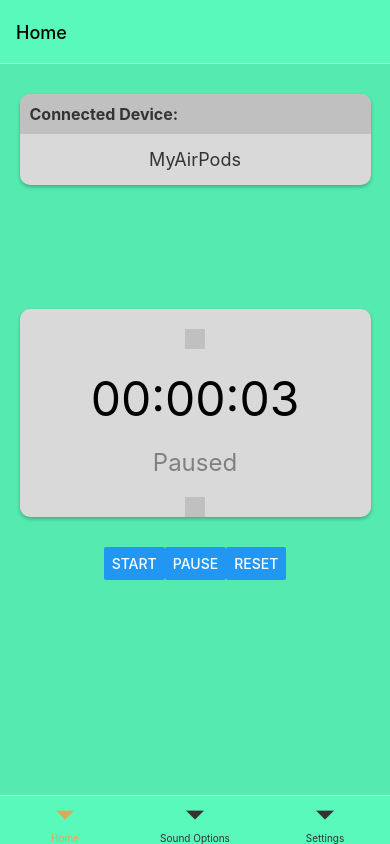
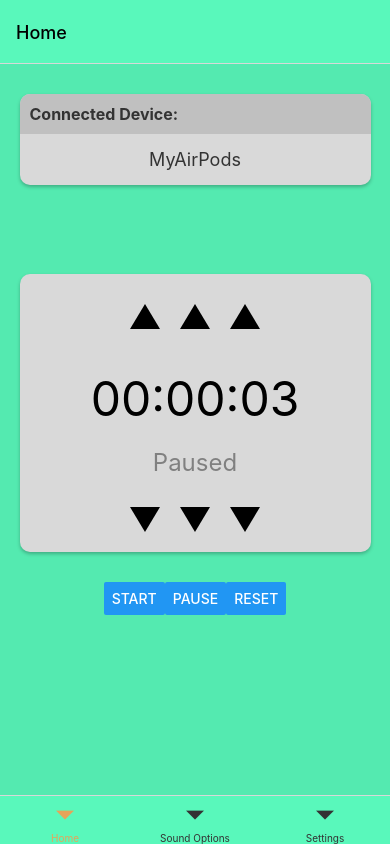
Before and after one commit to DavisZee/AlarmApp, a React Native app in the folder MyAlarmApp/: screen /Tabs in a window 390 px wide. Built offline with nearby package versions, Linux system fonts and the light colour scheme.

Commit message:
up and down buttons added

```diff
--- a/MyAlarmApp/screens/styles.tsx
+++ b/MyAlarmApp/screens/styles.tsx
@@ -99,3 +99,38 @@ export const timer_styles = StyleSheet.create({
     marginTop: 20,
   },
 });
+
+export const timer_button_styles = StyleSheet.create({
+  tri_up_button: {
+    width: 0,
+    height: 0,
+    borderLeftWidth: 15, // size adjustments
+    borderRightWidth: 15,
+    borderBottomWidth: 25,
+    borderLeftColor: 'transparent',
+    borderRightColor: 'transparent',
+    borderBottomColor: '#000000', // color of triangle
+    marginHorizontal: 10, // spacing between buttons
+  },
+  tri_down_button: {
+    width: 0,
+    height: 0,
+    borderLeftWidth: 15, // size adjustments
+    borderRightWidth: 15,
+    borderTopWidth: 25,
+    borderLeftColor: 'transparent',
+    borderRightColor: 'transparent',
+    borderTopColor: '#000000', // color of triangle
+    marginHorizontal: 10, // spacing between buttons
+  },
+  triangleContainer: {
+    flexDirection: 'row',
+    justifyContent: 'space-around',
+    alignItems: 'center',
+    marginBottom: 10, // spacing from the timer below
+  },
+  button_border: {
+    backgroundColor: 'transparent',
+    padding: 10,
+},
+});
--- a/MyAlarmApp/screens/tab_screens/HomeScreen.tsx
+++ b/MyAlarmApp/screens/tab_screens/HomeScreen.tsx
@@ -1,6 +1,6 @@
 import { Button, StyleSheet, Text, View, TouchableOpacity } from 'react-native';
 import React, { useState } from 'react';
-import { styles, bt_card_styles, timer_styles } from '../styles'; // import path for styles
+import { styles, bt_card_styles, timer_styles, timer_button_styles } from '../styles'; // import path for styles
 import Timer from '../../components/Timer';
 
 
@@ -23,6 +23,7 @@ const HomeScreen: React.FC = () => {
     <View style={styles.container}>
       {/* Card component */}
       <View style={bt_card_styles.card}>
+
         <View style={bt_card_styles.cardHeader}>
           <Text style={bt_card_styles.headerText}>Connected Device:</Text>
         </View>
@@ -36,7 +37,13 @@ const HomeScreen: React.FC = () => {
       {/* Card component */}
       <View style={timer_styles.card}>
         {/* header */}
-        <View style={timer_styles.cardBorder}>
+        <View style={timer_button_styles.button_border}>
+          {/* Triangle Buttons Container */}
+          <View style={timer_button_styles.triangleContainer}>
+            <TouchableOpacity style={timer_button_styles.tri_up_button} onPress={() => console.log("Button 1 pressed")} />
+            <TouchableOpacity style={timer_button_styles.tri_up_button} onPress={() => console.log("Button 2 pressed")} />
+            <TouchableOpacity style={timer_button_styles.tri_up_button} onPress={() => console.log("Button 3 pressed")} />
+          </View>
         </View>
 
         {/* alarm body */}
@@ -45,7 +52,13 @@ const HomeScreen: React.FC = () => {
         </View>
 
         {/* footer */}
-        <View style={timer_styles.cardBorder}>
+        <View style={timer_button_styles.button_border}>
+          {/* Triangle Buttons Container */}
+          <View style={timer_button_styles.triangleContainer}>
+            <TouchableOpacity style={timer_button_styles.tri_down_button} onPress={() => console.log("Button 1 pressed")} />
+            <TouchableOpacity style={timer_button_styles.tri_down_button} onPress={() => console.log("Button 2 pressed")} />
+            <TouchableOpacity style={timer_button_styles.tri_down_button} onPress={() => console.log("Button 3 pressed")} />
+          </View>
         </View>
       </View>
 
```
